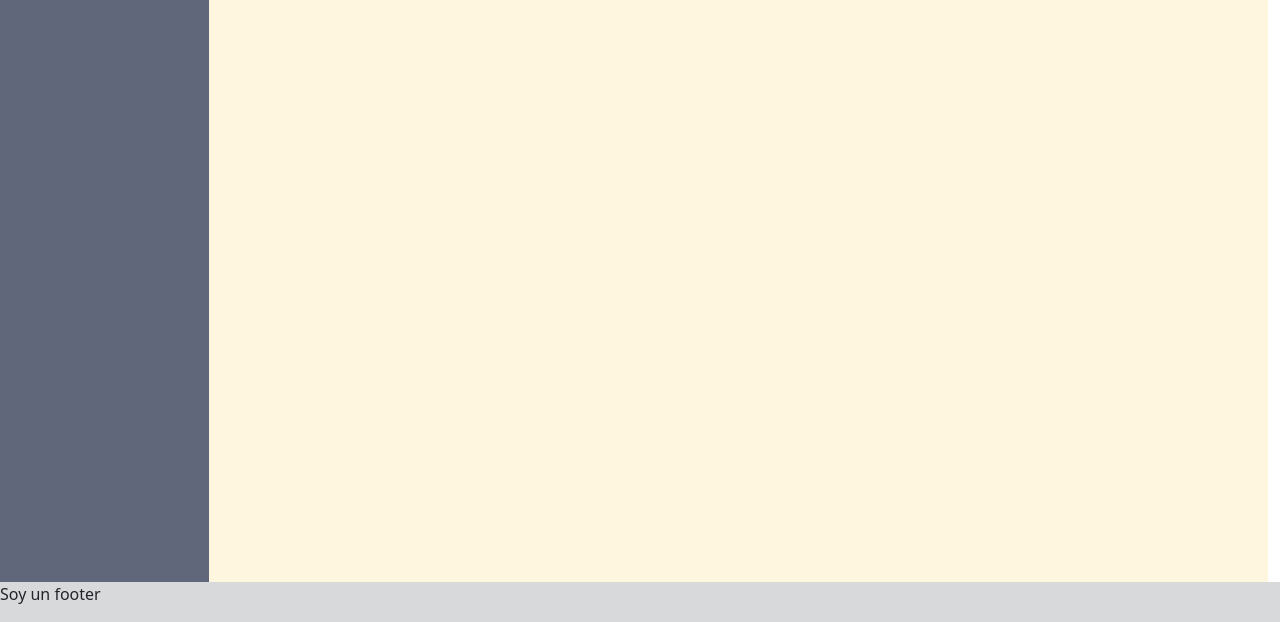
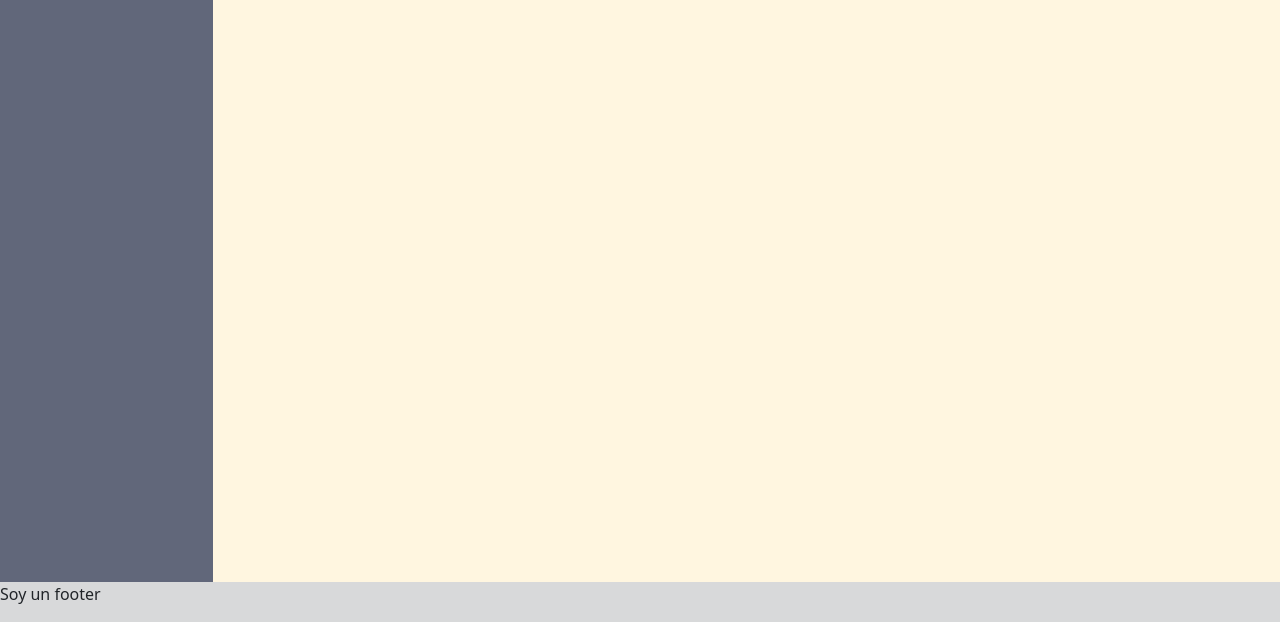
Before and after one commit to kopolo435/todoList, a website built with webpack: page src/index.html in a window 1280 px wide. Shown: the part 178-800 px from the top of the page. Built offline with nearby package versions, Linux system fonts and the light colour scheme.

Commit message:
Modifica estructura de aside y content

```diff
--- a/src/style.css
+++ b/src/style.css
@@ -23,7 +23,13 @@ header{
 }
 
 main{
+    padding: 0px !important;
+    margin: 0px !important;
     flex: 1;
+}
+
+#content{
+    height: 82%;
     background-color: var(--color-canvas);
 }
 
@@ -34,3 +40,17 @@ main{
 footer{
     background-color: var(--third-color);
 }
+
+aside{
+    /* height: 30px; */
+}
+
+@media (min-width: 576px) {
+    aside {
+      height: auto; /* Tamaño específico para el aside cuando hay dos filas */
+    }
+    #content{
+        flex: 1;
+        height: auto;
+    }
+  }
```
